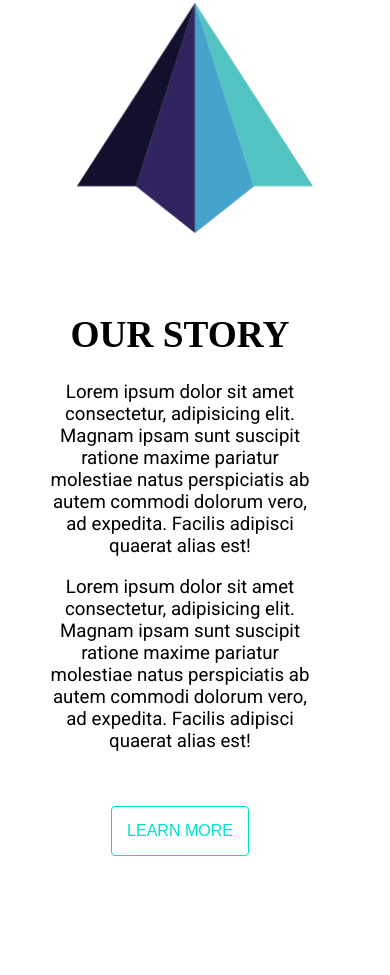
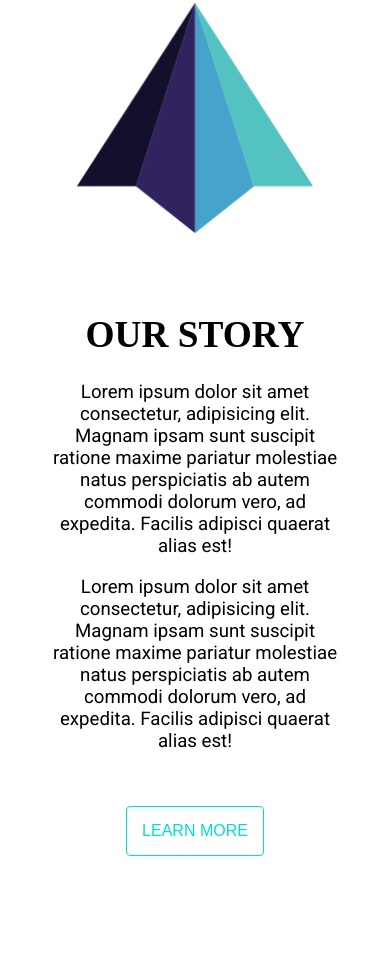
Before and after one commit to mykoIa/mykoIa.github.io, a plain HTML site: page landing_page/index.html in a window 390 px wide. Shown: the part 806-1781 px from the top of the page. Drawn offline with Linux system fonts and the light colour scheme.

Commit message:
Add files via upload

```diff
--- a/landing_page/script.js
+++ b/landing_page/script.js
@@ -86,7 +86,6 @@ form.addEventListener('submit', retrieveFormValue);
 
 
 //modal content
-//var modal = document.getElementById("modalHelp");
 
 var btn = document.getElementsByClassName("openModalWindow");
 
--- a/landing_page/style.css
+++ b/landing_page/style.css
@@ -281,6 +281,7 @@ a {
         max-width: 850px;
     }
     .ourStory {
+        margin: 0px auto;
         padding: 50px;
     }
 }
```
